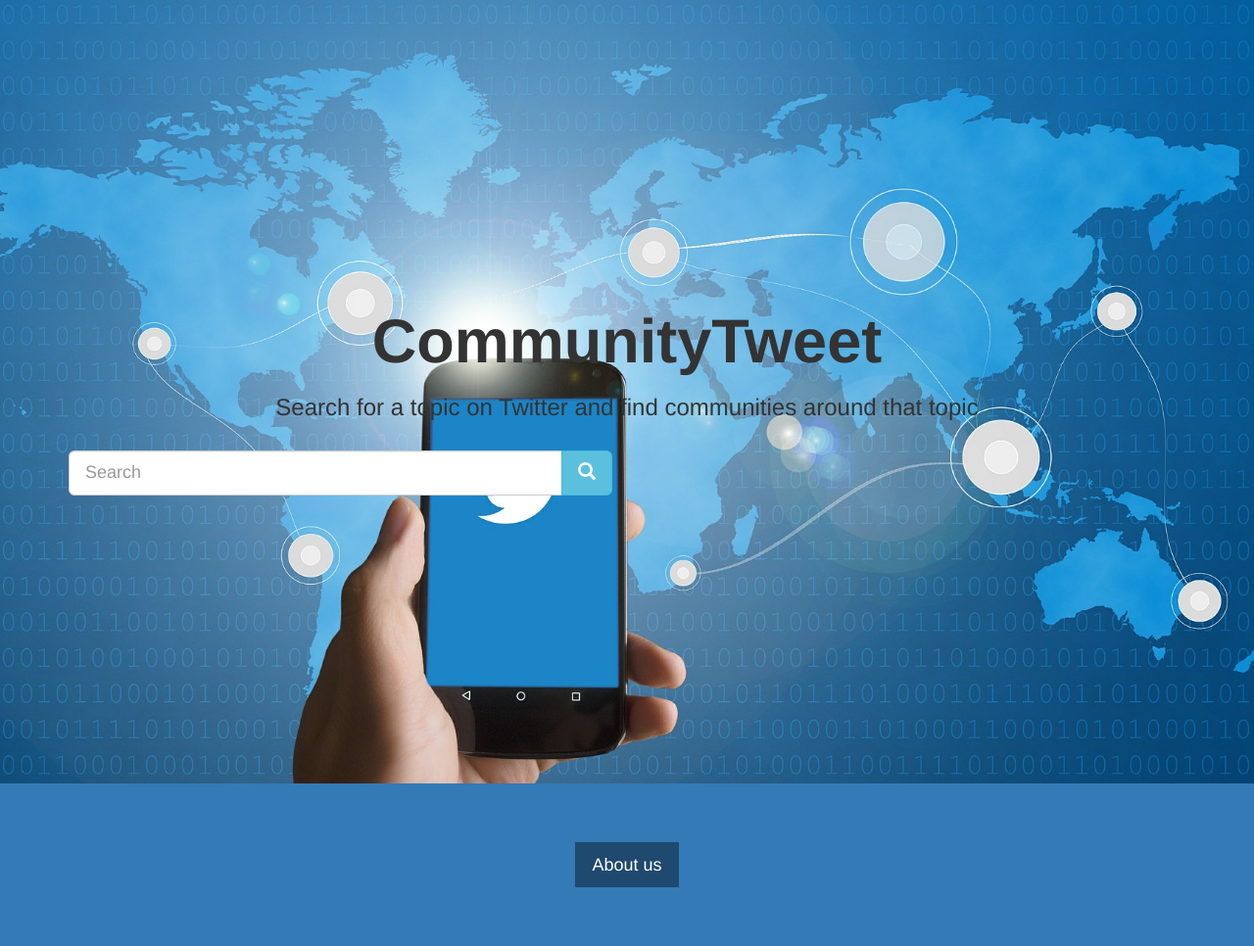
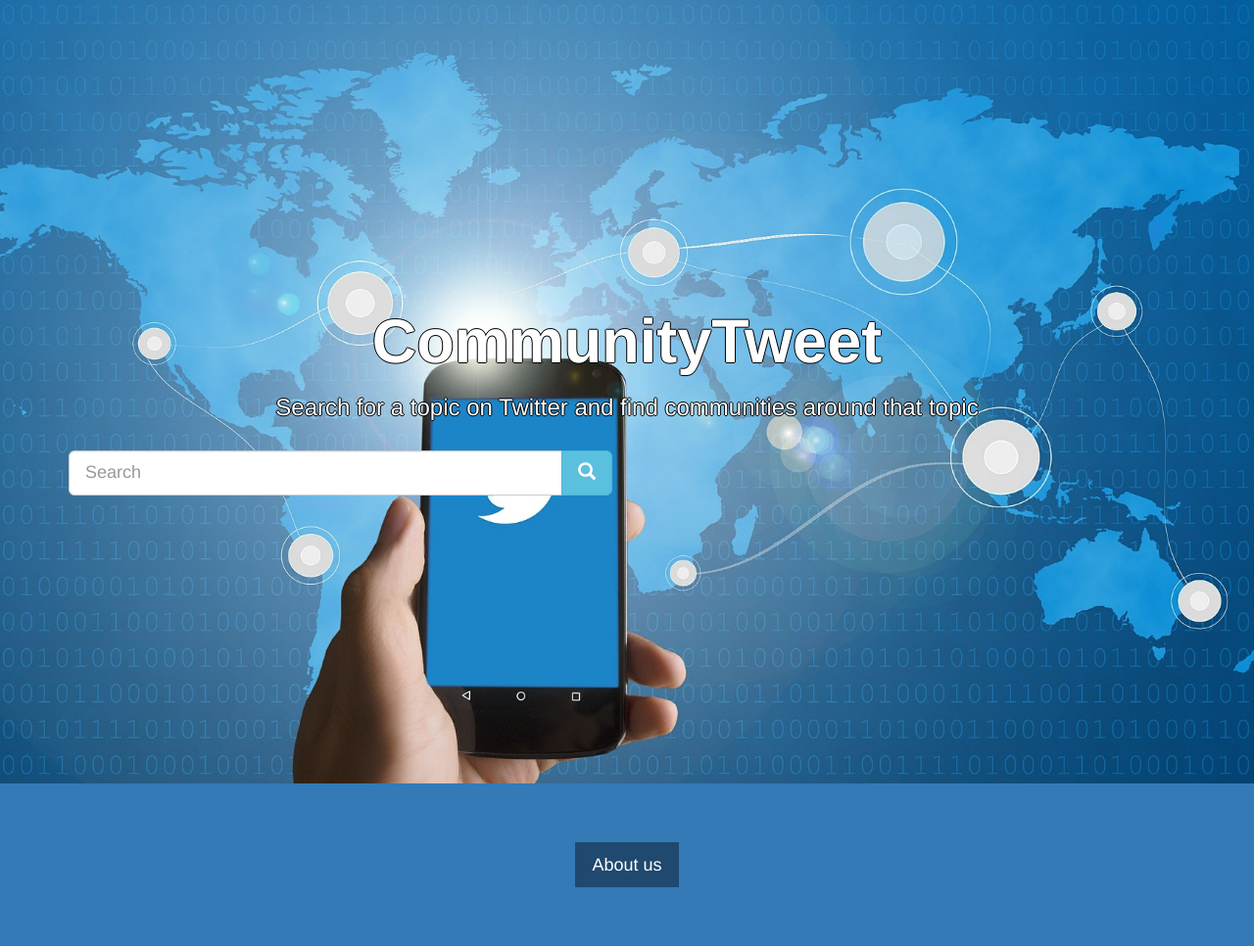
Before and after one commit to thibaut-duguet/flask-heroku-thibaut, a Flask app: page / in a window 1280 px wide. Shown: the whole page at 98% size. Run offline with Flask 2, Linux system fonts and the light colour scheme; some libraries are stand-ins or nearby versions.

Commit message:
fix home

```diff
--- a/static/stylish-portfolio.css
+++ b/static/stylish-portfolio.css
@@ -20,6 +20,8 @@ body {
     display: table-cell;
     text-align: center;
     vertical-align: middle;
+    color: white;
+    text-shadow: -1px 0 black, 0 1px black, 1px 0 black, 0 -1px black;
 }
 
 .text-vertical-center h1 {
```
